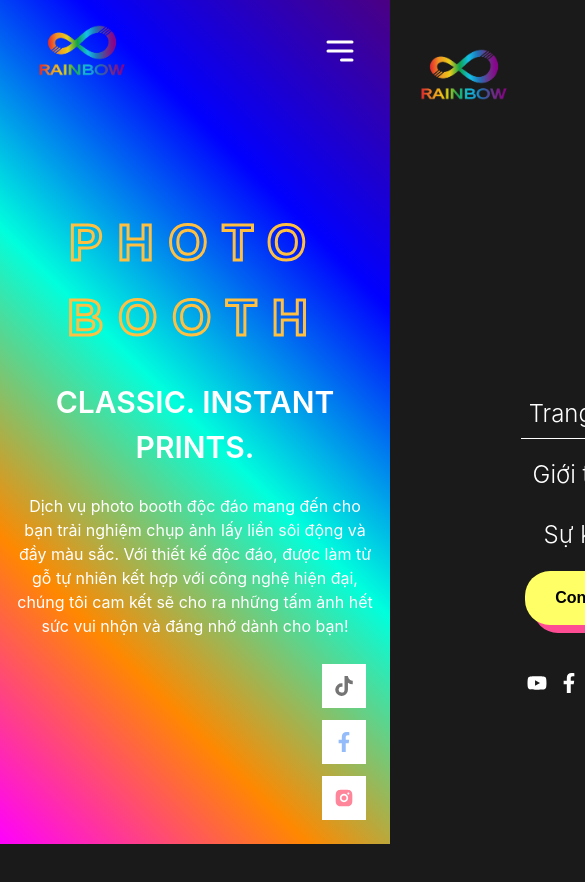
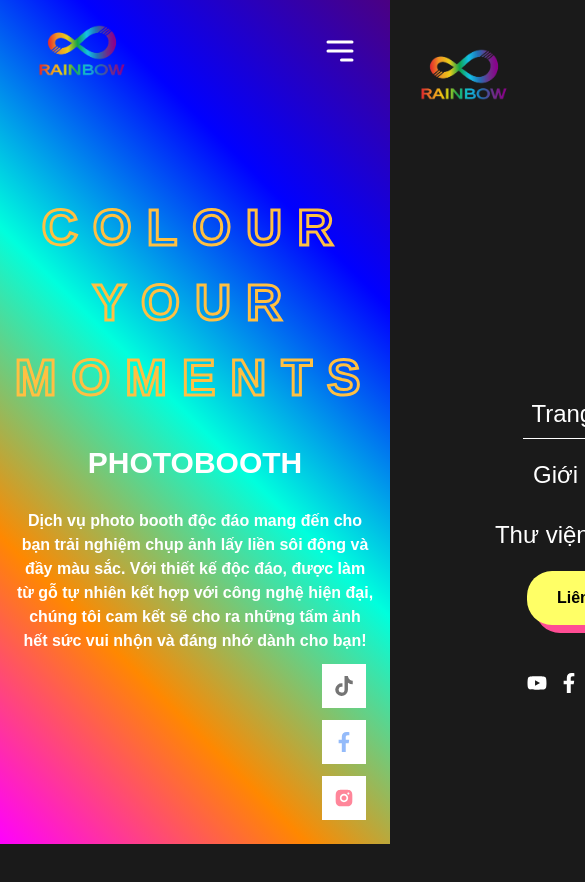
Before and after one commit to Duccuong2k1/rainbowbooth, a Next.js app: page / in a window 390 px wide. Shown: the top 882 px of the page, 585 px wide, since content can reach past the window. Built offline with nearby package versions, Linux system fonts and the light colour scheme.

Commit message:
Update: ui

```diff
--- a/package.json
+++ b/package.json
@@ -12,6 +12,7 @@
     "@emailjs/browser": "^4.4.1",
     "@tailwindcss/line-clamp": "^0.4.4",
     "@types/aos": "^3.0.7",
+    "@types/react-slick": "^0.23.13",
     "aos": "^2.3.4",
     "clsx": "^2.1.1",
     "next": "14.2.17",
@@ -20,7 +21,9 @@
     "react-hook-form": "^7.53.2",
     "react-icons": "^5.3.0",
     "react-lazyload": "^3.2.1",
+    "react-slick": "^0.30.2",
     "react-toastify": "^10.0.6",
+    "slick-carousel": "^1.8.1",
     "swiper": "^11.1.14",
     "tailwind-merge": "^2.5.4"
   },
--- a/src/app/globals.css
+++ b/src/app/globals.css
@@ -5,7 +5,11 @@
 @import "swiper/css/pagination";
 @import "swiper/css/scrollbar";
 @import "react-toastify/dist/ReactToastify.css";
+@import "slick-carousel/slick/slick.css";
+@import "slick-carousel/slick/slick-theme.css";
 @import url("https://fonts.googleapis.com/css2?family=Inter:wght@100;200;300;400;500;600;700;800;900&display=swap");
+
+@import url('https://fonts.googleapis.com/css2?family=Itim&family=Sour+Gummy:ital,wght@0,100..900;1,100..900&display=swap');
 
 @import url("https://fonts.googleapis.com/css2?family=Cormorant:ital,wght@1,300..700&display=swap");
 @import url("https://fonts.googleapis.com/css2?family=Bebas+Neue&display=swap");
@@ -24,11 +28,23 @@ body {
   animation: gradientAnimation 10s ease infinite; */
   /* font-family: Arial, Helvetica, sans-serif; */
 
-  font-family: "Inter", sans-serif;
+  /* font-family: "Inter", sans-serif; */
+  /* font-family: "Itim", serif; */
+  font-family: "Sour Gummy", sans-serif;
+  font-optical-sizing: auto;
+  font-weight: 500;
+  font-variation-settings: "wdth" 500;
   scroll-behavior: smooth;
   transition: all 2s;
 }
-
+.font-sour-gummy{
+   font-family: "Sour Gummy", sans-serif;
+  font-optical-sizing: auto;
+  font-weight: 600;
+  /* font-style: normal; */
+  font-variation-settings:
+    "wdth" 600;
+}
 /* Define the background with color gradient and animation */
 .background {
   background: linear-gradient(45deg, #ff00ff, #ff8800, #00ffdd, #0000ff, #4b0082);
@@ -77,7 +93,7 @@ body {
 
 .text-font {
   font-weight: 700;
-  font-family: "Cormorant", serif;
+  /* font-family: "Cormorant", serif; */
   font-optical-sizing: auto;
   font-style: italic;
 }
@@ -132,7 +148,7 @@ body {
 }
 .text-cs-white {
   color: #fff;
-  font-family: "Bebas Neue", sans-serif;
+  /* font-family: "Bebas Neue", sans-serif; */
   letter-spacing: 1.5px;
   line-height: 30px;
   text-transform: uppercase;
@@ -141,7 +157,7 @@ body {
 .cs-btn {
   position: relative;
   display: inline-block;
-  font-family: Arial, sans-serif;
+  /* font-family: Arial, sans-serif; */
   font-weight: bold;
   font-size: 16px;
   color: #000;
@@ -170,7 +186,7 @@ body {
   -webkit-text-stroke-width: 3px;
   -webkit-text-stroke-color: rgb(255, 192, 66);
   color: #0000;
-  font-family: "Bebas Neue", sans-serif;
+  /* font-family: "Bebas Neue", sans-serif; */
   /* font-size: 86.7616px; */
   letter-spacing: 15px;
   text-transform: uppercase;
--- a/src/app/layout.tsx
+++ b/src/app/layout.tsx
@@ -6,16 +6,16 @@ import Footer from "@/components/Footer"
 import { AOSProvider } from "@/providers/aos-provider"
 import Social from "@/components/Social"
 
-const geistSans = localFont({
-  src: "./fonts/GeistVF.woff",
-  variable: "--font-geist-sans",
-  weight: "100 900",
-})
-const geistMono = localFont({
-  src: "./fonts/GeistMonoVF.woff",
-  variable: "--font-geist-mono",
-  weight: "100 900",
-})
+// const geistSans = localFont({
+//   src: "./fonts/GeistVF.woff",
+//   variable: "--font-geist-sans",
+//   weight: "100 900",
+// })
+// const geistMono = localFont({
+//   src: "./fonts/GeistMonoVF.woff",
+//   variable: "--font-geist-mono",
+//   weight: "100 900",
+// })
 
 export const metadata: Metadata = {
   title: "Rainbowbooth - Dịch vụ photo booth độc đáo",
@@ -61,7 +61,7 @@ export default function RootLayout({
 }>) {
   return (
     <html lang="en">
-      <body className={`${geistSans.variable} ${geistMono.variable} antialiased`}>
+      <body className={`antialiased`}>
         <AOSProvider>
           <Header />
           <div className="w-full min-h-screen">{children}</div>
--- a/src/components/Header/HeaderMain.tsx
+++ b/src/components/Header/HeaderMain.tsx
@@ -34,7 +34,7 @@ export default function HeaderMain() {
         ))}
         <button className="cs-btn" onClick={handleContactBtn}>
           <span className="lg:text-center font-semibold" data-aos="zoom-in-up">
-            Contact
+            Liên hệ
           </span>
         </button>
       </div>
--- a/src/components/Header/Sidebar.tsx
+++ b/src/components/Header/Sidebar.tsx
@@ -60,7 +60,7 @@ export function Sidebar(props: SidebarProps) {
             ))}
             <button className="cs-btn" onClick={handleContactBtn}>
               <span className="lg:text-center font-semibold" data-aos="zoom-in-up">
-                Contact
+                Liên hệ
               </span>
             </button>
             <div className="flex flex-row items-center justify-center mt-6 gap-3 text-white  w-full py-3">
--- a/src/components/TitleWrapper/index.tsx
+++ b/src/components/TitleWrapper/index.tsx
@@ -12,7 +12,7 @@ export default function TitleWrapper({ bgColor, textColor, label, className }: P
   return (
     <h3
       className={cn(
-        " p-3 inline-block font-semibold uppercase text-2xl leading-6 tracking-widest",
+        " p-3 inline-block font-semibold uppercase text-2xl leading-6 tracking-widest font-sour-gummy",
         bgColor,
         textColor,
         className,
--- a/src/constants/default.ts
+++ b/src/constants/default.ts
@@ -11,9 +11,10 @@ export const MENU_MAIN = [
     },
     {
         value: "evens",
-        label: "Sự kiện",
+        label: "Thư viện sự kiện",
         href: "https://www.facebook.com/RainbowBoothVN",
     },
+
 
 ]
 
--- a/src/containers/HomeContentV2/component/BannerSlider.tsx
+++ b/src/containers/HomeContentV2/component/BannerSlider.tsx
@@ -19,15 +19,15 @@ export default function BannerSlider() {
     <section className="grid grid-cols-1 lg:grid-cols-2 items-center">
       <div className="background min-h-screen flex flex-col items-center justify-center lg:pl-[4rem] px-4  lg:px-20 ">
         <h1
-          className="text-center lg:leading-[120px] text-[50px] text-border font-semibold px-4 lg:text-nowrap "
+          className="text-center font-sour-gummy lg:leading-[120px] text-[50px] text-border font-semibold px-4 "
           data-aos="zoom-in"
         >
-          Photo booth
+          colour your moments
         </h1>
         <div className="text-[30px] text-white font-semibold px-4 text-center my-6 uppercase" data-aos="zoom-in">
-          classic. instant prints.
+         Photobooth
         </div>
-        <p className="lg:text-lg text-md text-white text-center w-full lg:w-[80%]" data-aos="zoom-in-down">
+        <p className="font-sour-gummy lg:text-lg text-md text-white text-center w-full lg:w-[80%]" data-aos="zoom-in-down">
           Dịch vụ photo booth độc đáo mang đến cho bạn trải nghiệm chụp ảnh lấy liền sôi động và đầy màu sắc. Với thiết
           kế độc đáo, được làm từ gỗ tự nhiên kết hợp với công nghệ hiện đại, chúng tôi cam kết sẽ cho ra những tấm ảnh
           hết sức vui nhộn và đáng nhớ dành cho bạn!
--- a/src/containers/HomeContentV2/component/EventsParticipation.tsx
+++ b/src/containers/HomeContentV2/component/EventsParticipation.tsx
@@ -17,8 +17,8 @@ export default function EventsParticipation() {
           <TitleWrapper
             bgColor={"bg-[#8b0688]"}
             textColor="text-white"
-            label="Events đã góp mặt"
-            className="md:w-1/2 w-full"
+            label="Sự kiện đã góp mặt"
+            className="md:w-3/5 w-full "
           />
         </div>
         <div>
--- a/src/containers/HomeContentV2/component/WhyNotBox.tsx
+++ b/src/containers/HomeContentV2/component/WhyNotBox.tsx
@@ -18,7 +18,7 @@ export default function WhyNotBox({}: Props) {
         <div className="w-full lg:w-1/2">
           <TitleWrapper
             bgColor="bg-[#feff63]"
-            label="why hire a photo booth?"
+            label="Tại sao nên thuê rainbow booth?"
             textColor="text-black"
             className="text-lg mb-10"
           />
```
Also changed, not shown: src/components/AutoScrollImage/index.tsx (+44 -15 lines), src/containers/HomeContentV2/component/FormContact.tsx (+9 -9 lines), 1 other file (tests, documents, lock files or other folders).
